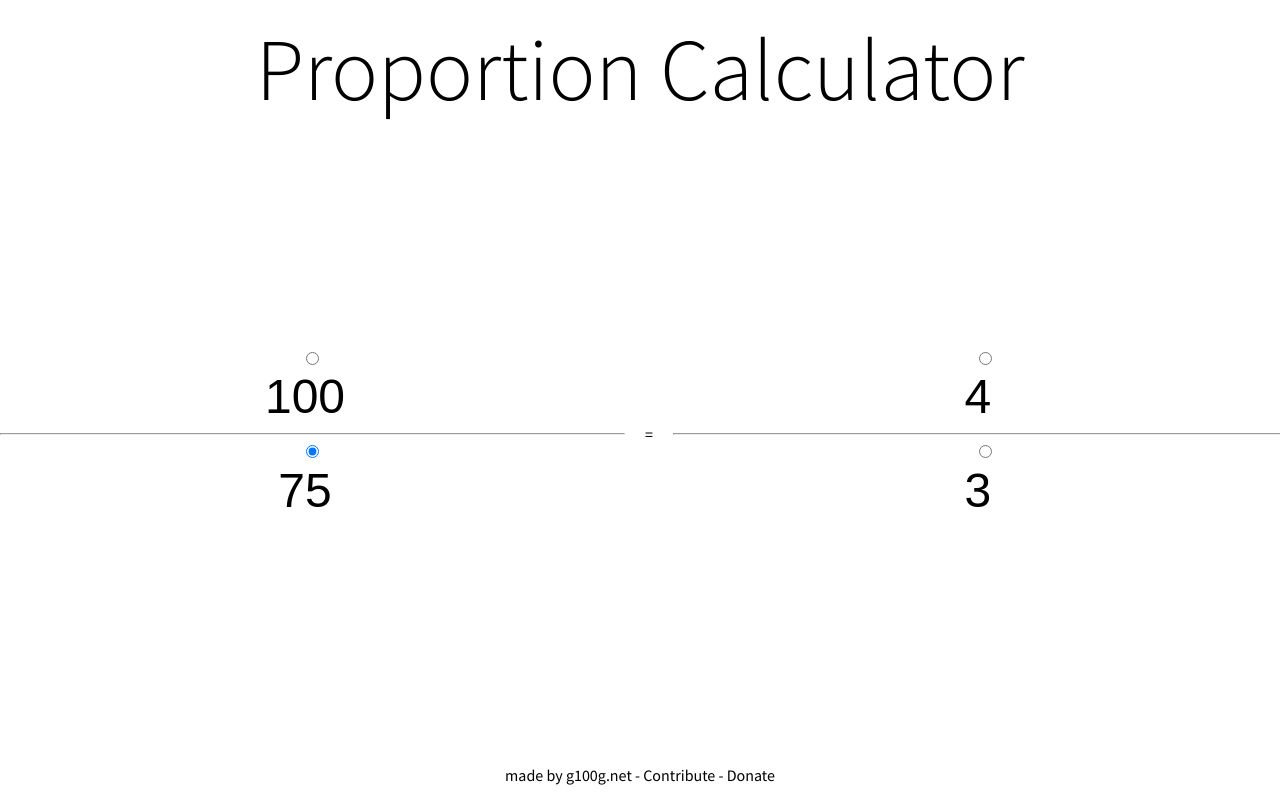
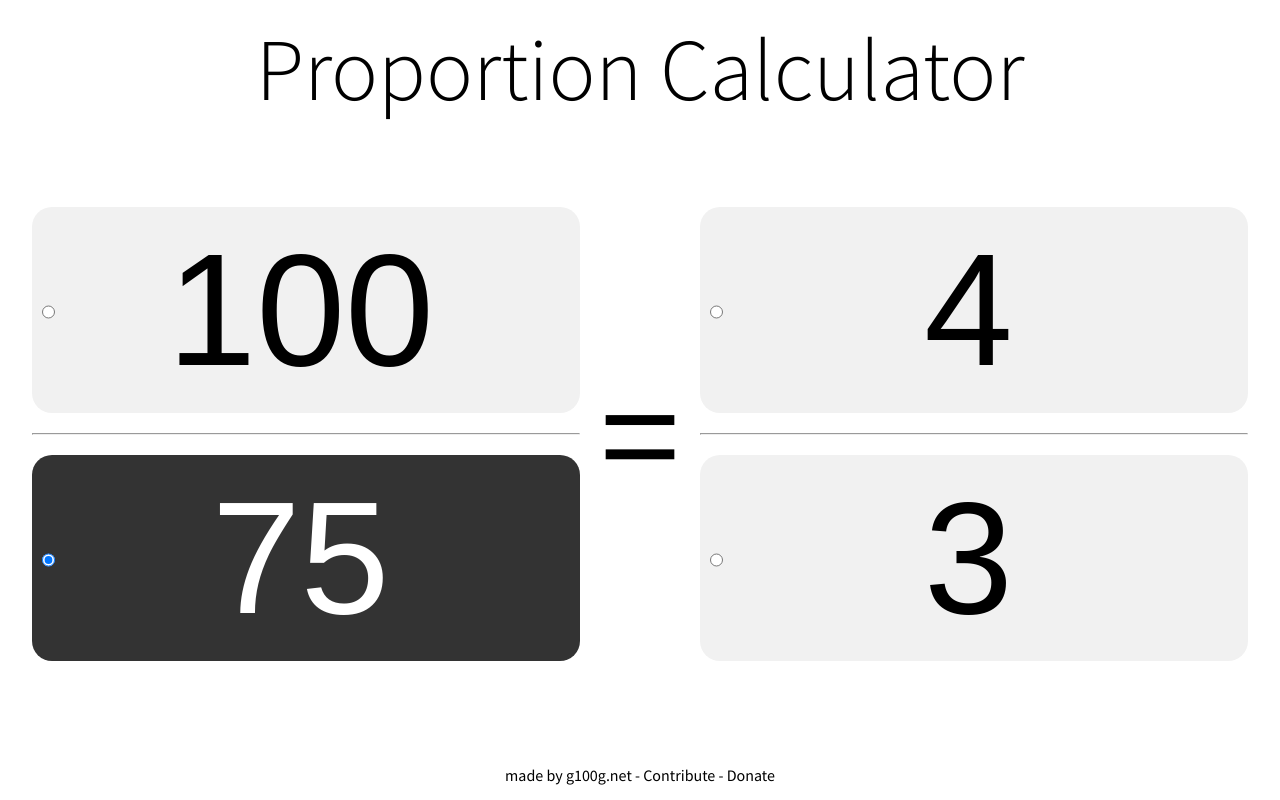
Before and after one commit to G100g/proportioncalculator, a React (Create React App) app: page / in a window 1280 px wide. Built offline with nearby package versions, Linux system fonts and the light colour scheme.

Commit message:
Some styles

```diff
--- a/package.json
+++ b/package.json
@@ -6,6 +6,7 @@
     "react-scripts": "0.7.0"
   },
   "dependencies": {
+    "classnames": "^2.2.5",
     "normalize.css": "^5.0.0",
     "react": "^15.4.1",
     "react-dom": "^15.4.1"
--- a/src/App.css
+++ b/src/App.css
@@ -15,6 +15,7 @@
 .formContainer {
   display: flex;
   height: 100%;
+  padding: 2em;
   align-items: center;
 }
 
@@ -25,6 +26,7 @@
     .formContainer .formContainer__equal {
       flex-grow: 0;
       padding: 20px;
+      font-size: 10em;
     }
 
     .formContainer__inputs {
--- a/src/App.js
+++ b/src/App.js
@@ -1,5 +1,4 @@
 import React, { Component } from 'react';
-import logo from './logo.svg';
 import './App.css';
 import Input from './components/Input';
 
@@ -27,7 +26,11 @@ class App extends Component {
   }
 
   onSetResult(e) {
-    this.setState({ result: e.target.value }, this.updateResult.bind(this));
+    this.setResult(e.target.value);
+  }
+
+  setResult(fieldName) {
+    this.setState({ result: fieldName }, this.updateResult.bind(this));
   }
 
   updateResult() {
@@ -51,9 +54,9 @@ class App extends Component {
         <div className="formContainer">
 
           <div className="formContainer__inputs">
-            <Input name="a" value={this.state.a} result={this.state.result} onSetResult={this.onSetResult.bind(this)} onChange={this.onFieldChange.bind(this)} />
+            <Input name="a" value={this.state.a} result={this.state.result} onSelect={this.setResult.bind(this)} onSetResult={this.onSetResult.bind(this)} onChange={this.onFieldChange.bind(this)} />
             <hr />
-            <Input name="b" value={this.state.b} result={this.state.result} onSetResult={this.onSetResult.bind(this)} onChange={this.onFieldChange.bind(this)} />
+            <Input name="b" value={this.state.b} result={this.state.result} onSelect={this.setResult.bind(this)} onSetResult={this.onSetResult.bind(this)} onChange={this.onFieldChange.bind(this)} />
           </div>
 
           <div className="formContainer__equal">
@@ -61,9 +64,9 @@ class App extends Component {
           </div>
 
           <div className="formContainer__inputs">
-            <Input name="x" value={this.state.x} result={this.state.result} onSetResult={this.onSetResult.bind(this)} onChange={this.onFieldChange.bind(this)} />
+            <Input name="x" value={this.state.x} result={this.state.result} onSelect={this.setResult.bind(this)} onSetResult={this.onSetResult.bind(this)} onChange={this.onFieldChange.bind(this)} />
             <hr />
-            <Input name="y" value={this.state.y} result={this.state.result} onSetResult={this.onSetResult.bind(this)} onChange={this.onFieldChange.bind(this)} />
+            <Input name="y" value={this.state.y} result={this.state.result} onSelect={this.setResult.bind(this)} onSetResult={this.onSetResult.bind(this)} onChange={this.onFieldChange.bind(this)} />
           </div>
         </div>
 
--- a/src/components/Input/Input.css
+++ b/src/components/Input/Input.css
@@ -1,5 +1,35 @@
-.inputNumber input {
-    font-size: 3em;
-    text-align: center;
-    border: none;
+
+
+.inputNumber {
+    background: #F1f1f1;
+    vertical-align: middle;
+    position: relative;
+    border-radius: 20px;
+    padding: 10px;
+    margin: 20px 0;
 }
+
+    .inputNumber input[type="number"] {
+        width: 100%;
+        font-size: 10em;
+        text-align: center;
+        border: none;
+        background-color: transparent;
+        outline: none;
+    }
+
+    .inputNumber input[type="radio"] {
+        vertical-align: middle;
+        position: absolute;
+        top: 50%;
+        margin-top: -8px;
+        height: 20px;
+    }
+
+    .inputNumber.inputNumber--selected {
+        background-color: #333;
+        color: #FFF;
+    }
+        .inputNumber--selected input {
+            color: #FFF;
+        }
--- /dev/null
+++ b/src/components/Input/Input.js
@@ -0,0 +1,28 @@
+import React, { Component } from 'react';
+import classNames from 'classnames';
+
+import './Input.css';
+
+class Input extends Component {
+
+  render() {
+
+    let checked = this.props.result === this.props.name;
+    let disabled = checked;
+    let classes = classNames(
+      'inputNumber',
+      {
+        'inputNumber--selected': checked,
+      }
+    );
+
+    return (
+      <div className={classes} onDoubleClick={this.props.onSelect.bind(this, this.props.name)}>
+        <input type="radio" name="result" value={this.props.name} checked={checked} onChange={this.props.onSetResult} />
+        <input type="number" value={this.props.value} placeholder="0" onChange={this.props.onChange.bind(this, this.props.name)} disabled={disabled} />
+      </div>
+    )
+  }
+}
+
+export default Input;
--- a/src/components/Input/index.js
+++ b/src/components/Input/index.js
@@ -1,17 +1,3 @@
-import React, { Component } from 'react';
-
-import './Input.css';
-
-class Input extends Component {
-
-  render() {
-    return (
-      <div className="inputNumber">
-        <input type="radio" name="result" value={this.props.name} checked={this.props.result === this.props.name} onChange={this.props.onSetResult} />
-        <input type="number" value={this.props.value} onChange={this.props.onChange.bind(this, this.props.name)} />
-      </div>
-    )
-  }
-}
+import Input from './Input';
 
 export default Input;
```
